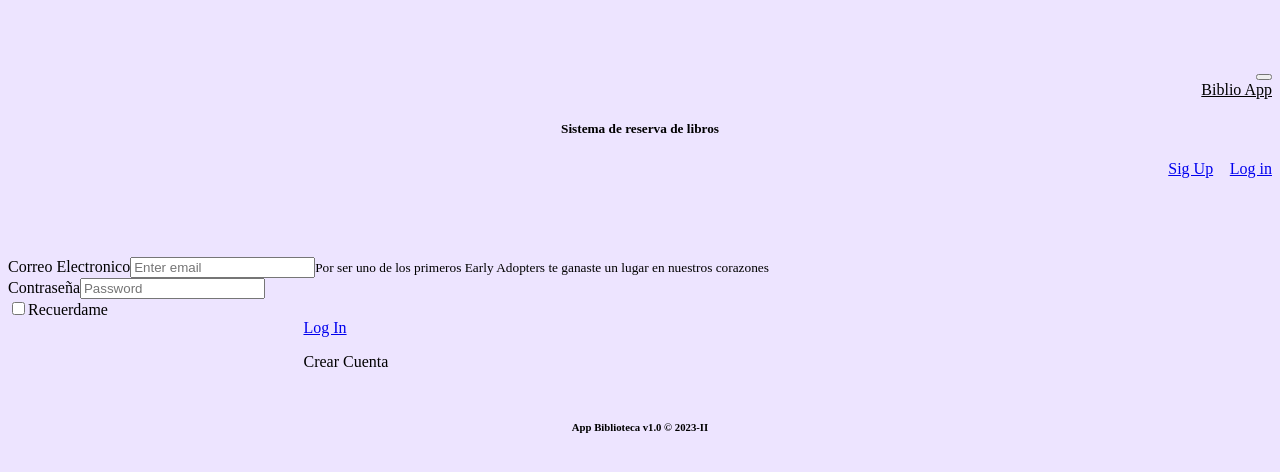
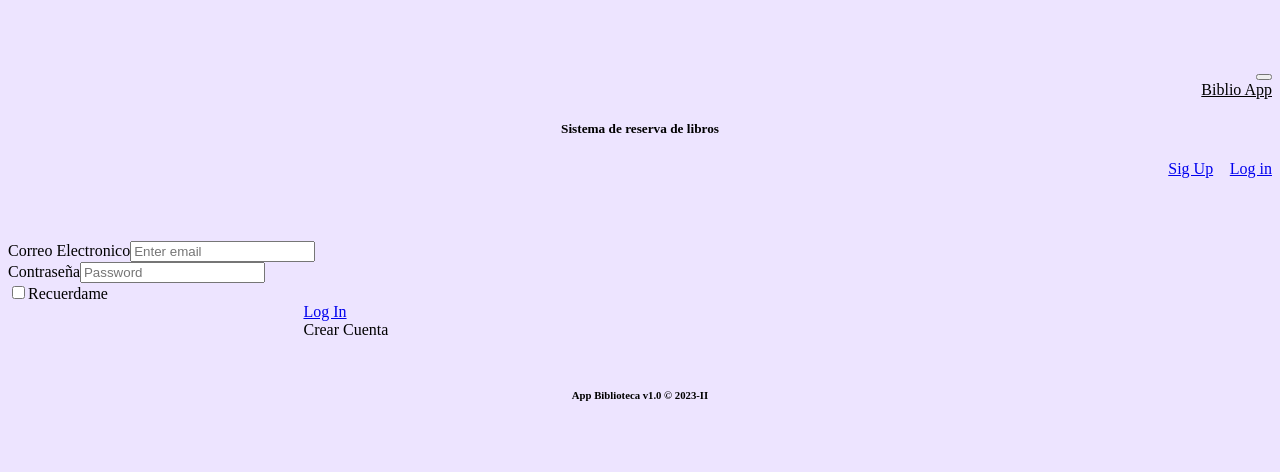
Before and after one commit to DarkShadow76/biblioapp, a Next.js app: page /login in a window 1280 px wide. Shown: the top 472 px of the page. Built offline with nearby package versions, Linux system fonts and the light colour scheme.

Commit message:
Login-Signin

```diff
--- a/app/login/page.jsx
+++ b/app/login/page.jsx
@@ -6,24 +6,19 @@ import { Card, Container } from "react-bootstrap"
 import Button from 'react-bootstrap/Button';
 import Form from 'react-bootstrap/Form';
 import '../../styles/custom.css'
+import Row from 'react-bootstrap/Row';
+import Col from 'react-bootstrap/Col';
 
 const Page = () => {
   return <Layout
     makeHeader={() => <Header titulo="Sistema de reserva de libros" />}
     makeBody={
       () => <div>
-        <Container style={{ width: "85%" }}>
-          <Card style={{ width: '100%' }}>
-            <Card.Body>
-              <Card.Title style={{ alignContent: "center" }}></Card.Title>
-              <Card.Text>
+        <Container className="sm" style={{ width: "85%" }}>
           <Form>
             <Form.Group className="mb-3" controlId="formBasicEmail">
               <Form.Label>Correo Electronico</Form.Label>
               <Form.Control type="email" placeholder="Enter email" />
-                    <Form.Text className="text-muted">
-                      Por ser uno de los primeros Early Adopters te ganaste un lugar en nuestros corazones
-                    </Form.Text>
             </Form.Group>
             <Form.Group className="mb-3" controlId="formBasicPassword">
               <Form.Label>Contraseña</Form.Label>
@@ -36,12 +31,9 @@ const Page = () => {
               Log In
             </Button>
           </Form>
-              </Card.Text>
-              <Button href style={{ display: "block", margin: "0 auto", width: "45%" }} variant="primary">
+          <Button href style={{ marginTop: "2%", display: "block", margin: "0 auto", width: "45%" }} variant="primary">
             Crear Cuenta
           </Button>
-            </Card.Body>
-          </Card>
         </Container>
       </div>
     }
```
Lines whose indentation alone changed are shown as unchanged.
